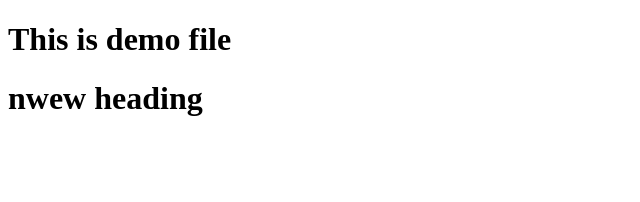
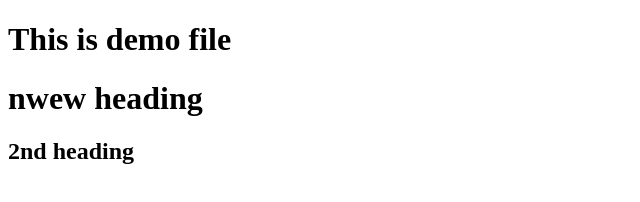
Before and after one commit to AkashKeshari111/demoproject, a plain HTML site: page index.html in a window 1280 px wide. Shown: the whole page, without its empty margins (0-640 px from the left). Drawn offline with Linux system fonts and the light colour scheme.

Commit message:
added 2nd heading

```diff
--- a/index.html
+++ b/index.html
@@ -8,6 +8,7 @@
 </head>
 <body>
     <h1>This is demo file</h1>
-    <h1>nwew heading</h1>
+    <h1>nwew heading </h1>
+    <h2>2nd heading</h2>
 </body>
 </html>
```
